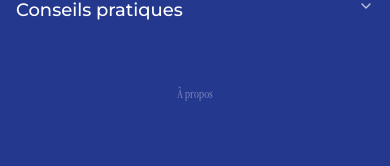
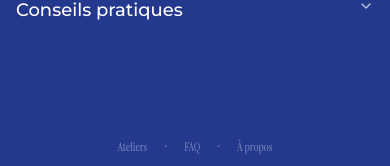
Before and after one commit to yohanlb/poesie-cafe, a Next.js app: page /faq in a window 390 px wide. Shown: the part 675-841 px from the top of the page. Built offline with nearby package versions, Linux system fonts and the light colour scheme.

Commit message:
style: enhance FAQ page layout and update footer links
- Adjust FAQ page layout for improved responsiveness with flex properties.
- Add links to FAQ and Agenda in the footer for better navigation.
- Introduce spacing between footer items for a cleaner design.

```diff
--- a/src/app/faq/page.tsx
+++ b/src/app/faq/page.tsx
@@ -25,7 +25,7 @@ export const metadata: Metadata = {
 
 export default function FAQ() {
   return (
-    <main className="min-h-screen bg-[var(--background-blue)] text-white flex flex-col">
+    <main className="min-h-svh justify-between flex flex-col bg-[var(--background-blue)] text-white">
       <div className="w-full max-w-3xl mx-auto px-4 sm:px-8">
         <BackLink />
 
--- a/src/components/Footer.tsx
+++ b/src/components/Footer.tsx
@@ -2,7 +2,23 @@ import Link from "next/link";
 
 export default function Footer() {
   return (
-    <footer className="h-11 flex justify-center items-center px-4">
+    <footer className="h-11 flex justify-center items-center px-4 gap-4">
+      <Link
+        href="/agenda"
+        className="text-xs md:text-sm text-white/40 md:text-white/60 hover:text-white/60 md:hover:text-white/80 transition-colors animate-fade-in-5"
+        data-umami-event="Click on Agenda"
+      >
+        Ateliers
+      </Link>
+      <span className="text-white/20">•</span>
+      <Link
+        href="/faq"
+        className="text-xs md:text-sm text-white/40 md:text-white/60 hover:text-white/60 md:hover:text-white/80 transition-colors animate-fade-in-5"
+        data-umami-event="Click on FAQ"
+      >
+        FAQ
+      </Link>
+      <span className="text-white/20">•</span>
       <Link
         href="/about"
         className="text-xs md:text-sm text-white/40 md:text-white/60 hover:text-white/60 md:hover:text-white/80 transition-colors animate-fade-in-5"
```
